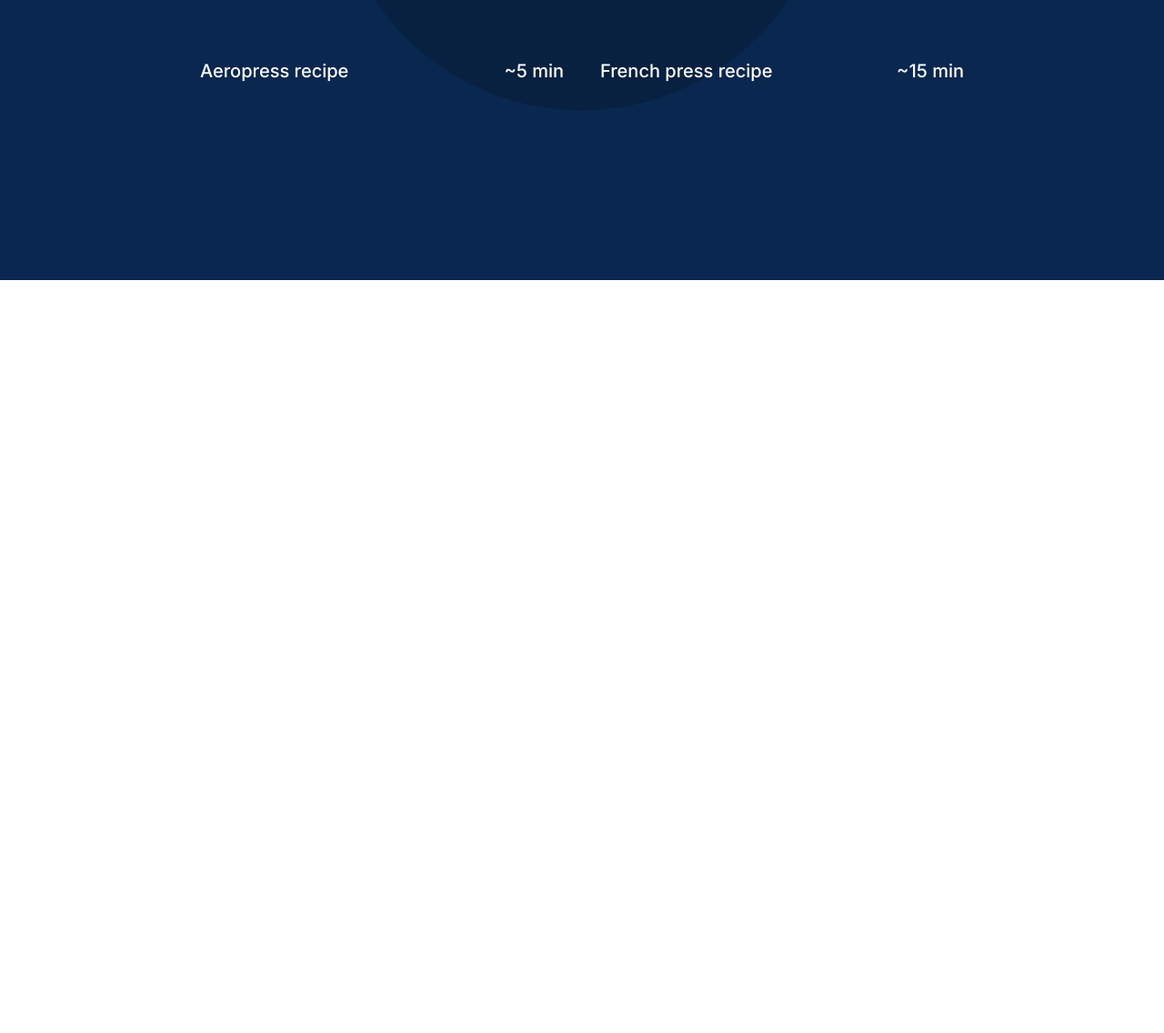
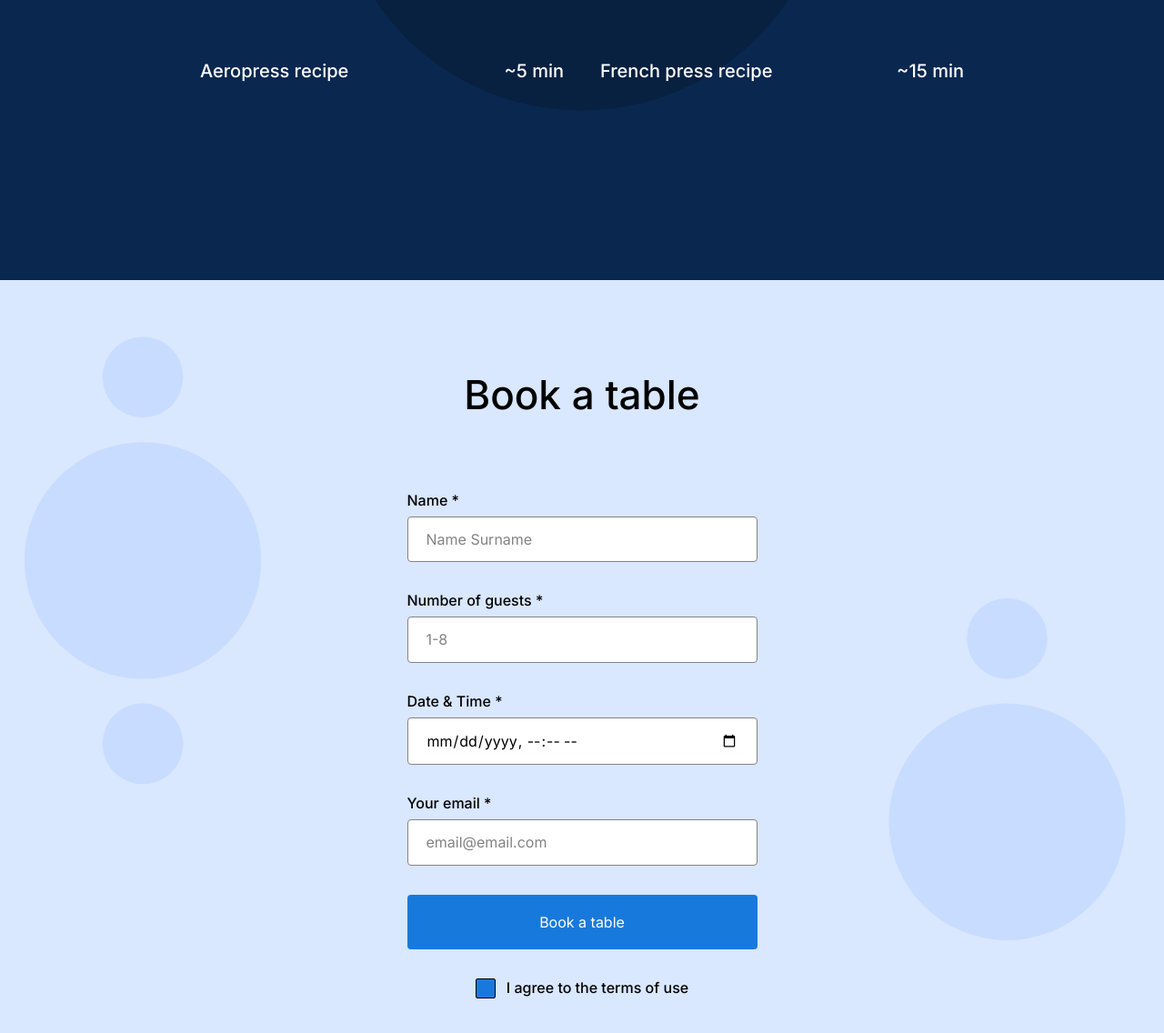
Before and after one commit to ponchopetz/se_project_coffeeshop, a plain HTML site: page index.html in a window 1280 px wide. Shown: the part 1424-2560 px from the top of the page at 91% size. Before the commit the page ends 1732 px from the top, so only its background shows below. Drawn offline with Linux system fonts and the light colour scheme; grey boxes are pictures that could not be loaded.

Commit message:
Add booking section

```diff
--- a/index.html
+++ b/index.html
@@ -27,16 +27,16 @@
           />
           <ul class="nav__links">
             <li>
-              <a class="nav__link" href="#recipes-section">Recipe</a>
+              <a class="nav__link" href="#recipes-id">Recipes</a>
             </li>
             <li>
-              <a class="nav__link" href="#">Menu</a>
+              <a class="nav__link" href="#booking-id">Book a table</a>
             </li>
             <li>
-              <a class="nav__link" href="#">Book a table</a>
+              <a class="nav__link" href="#menu-id">Menu</a>
             </li>
             <li>
-              <a class="nav__link" href="#">Contacts</a>
+              <a class="nav__link" href="#contacts-id">Contacts</a>
             </li>
           </ul>
         </nav>
@@ -69,7 +69,7 @@
       </header>
 
       <main class="content">
-        <section id="recipes-section" class="recipes">
+        <section id="recipes-id" class="recipes">
           <h2 class="recipes__title">Recipes</h2>
           <p class="recipes__subtitle">
             Check out some recipes we've collected for your home-brewing
@@ -85,7 +85,7 @@
                 allowfullscreen
                 class="recipes__iframe"
               ></iframe>
-              <div class="recipes__caption-wrapper">
+              <div class="recipes__video-caption-wrapper">
                 <p class="recipes__video-caption">Aeropress recipe</p>
                 <p class="recipes__video-caption">~5 min</p>
               </div>
@@ -99,16 +99,77 @@
                 allowfullscreen
                 class="recipes__iframe"
               ></iframe>
-              <div class="recipes__caption-wrapper">
+              <div class="recipes__video-caption-wrapper">
                 <p class="recipes__video-caption">French press recipe</p>
                 <p class="recipes__video-caption">~15 min</p>
               </div>
             </li>
           </ul>
         </section>
-        <section class="reservations"></section>
-        <section class="menu"></section>
-        <section class="about"></section>
+        <section id="booking-id" class="reservations">
+          <h2 class="reservation__title">Book a table</h2>
+          <form action="" class="form reservation__form">
+            <fieldset class="form__fieldset">
+              <label for="name" class="form__label">Name *</label>
+              <input
+                class="form__input"
+                type="text"
+                id="name"
+                name="customer-name"
+                required
+                placeholder="Name Surname"
+              />
+              <label for="guest-number" class="form__label"
+                >Number of guests *</label
+              >
+              <input
+                class="form__input"
+                type="number"
+                id="guest-number"
+                name="number-of-guests"
+                required
+                min="1"
+                max="8"
+                placeholder="1-8"
+              />
+              <label for="date-time" class="form__label">Date & Time *</label>
+              <input
+                type="datetime-local"
+                name="date-and-time"
+                id="date-time"
+                class="form__input"
+                required
+              />
+              <label for="email" class="form__label">Your email *</label>
+              <input
+                class="form__input"
+                type="email"
+                name="email-address"
+                id="email"
+                required
+                placeholder="email@email.com"
+              />
+            </fieldset>
+            <button class="form__button">Book a table</button>
+            <label
+              for="terms-check"
+              class="form__label form__label_type_checkbox"
+            >
+              I agree to the terms of use
+              <input
+                class="form__checkbox"
+                type="checkbox"
+                id="terms-check"
+                name="terms-of-use"
+                value="terms-agreed"
+                required
+              />
+              <span class="form__visible-checkbox"></span>
+            </label>
+          </form>
+        </section>
+        <section id="menu-id" class="menu"></section>
+        <section id="contacts-id" class="about"></section>
       </main>
       <footer class="footer"></footer>
     </div>
--- a/pages/index.css
+++ b/pages/index.css
@@ -131,7 +131,7 @@
   border: none;
 }
 
-.recipes__caption-wrapper {
+.recipes__video-caption-wrapper {
   display: flex;
   justify-content: space-between;
 }
@@ -143,3 +143,110 @@
   font-size: 20px;
   line-height: 30px;
 }
+
+.reservations {
+  background: #d9e7ff url(../images/background_reservation.svg) no-repeat center /
+    cover;
+  padding: 100px 0 120px;
+}
+
+.reservation__title {
+  text-align: center;
+  margin: 0;
+  color: #000;
+  font-weight: 500;
+  font-size: 44px;
+  line-height: 52px;
+}
+
+.form {
+  max-width: 385px;
+}
+
+.reservation__form {
+  margin: 80px auto 0;
+}
+
+.form__fieldset {
+  margin: 0;
+  padding: 0;
+  border: none;
+}
+
+.form__label {
+  color: #000;
+  font-weight: 500;
+}
+
+.form__input {
+  display: block;
+  width: 100%;
+  padding: 15px 20px;
+  margin: 8px 0 32px;
+  box-sizing: border-box;
+  border: 1px solid #838383;
+  border-radius: 4px;
+  color: #000;
+}
+
+.form__input::placeholder {
+  color: #838383;
+}
+
+.form__button {
+  font-size: 16px;
+  line-height: 20px;
+  border: none;
+  width: 100%;
+  padding: 20px 0 20px;
+  margin-bottom: 32px;
+  border-radius: 4px;
+  background-color: #1879dc;
+  transition: background-color 1s linear;
+  color: #fff;
+}
+
+.form__button:hover {
+  background-color: #3f96f3;
+}
+
+.form__checkbox {
+  /* Use the appearance property to remove default browser styling */
+  -webkit-appearance: none;
+  -moz-appearance: none;
+  appearance: none;
+
+  /* For better hiding across all browsers, we'll also make it take up no space */
+  position: absolute;
+  width: 1px;
+  height: 1px;
+  margin: -1px;
+  padding: 0;
+  overflow: hidden;
+  clip: rect(0, 0, 0, 0);
+  border: 0;
+}
+
+.form__visible-checkbox {
+  display: inline-block; /*to set width and height */
+  margin: 0;
+  width: 20px;
+  height: 20px;
+  border: 1.5px solid;
+  border-radius: 2px;
+  cursor: pointer;
+  background-color: #1878dc;
+}
+
+.form__checkbox:checked + .form__visible-checkbox {
+  background-image: url(../images/check.svg);
+  background-repeat: no-repeat;
+  background-position: center;
+}
+
+.form__label_type_checkbox {
+  display: flex;
+  flex-direction: row-reverse;
+  justify-content: center;
+  gap: 12px;
+}
```
